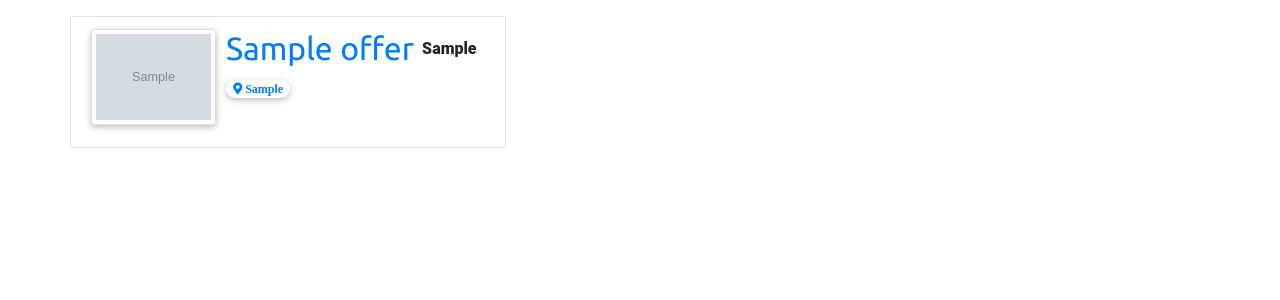
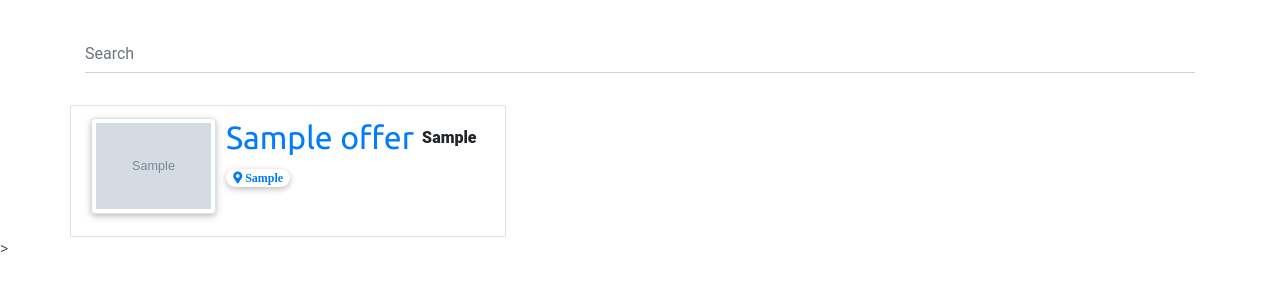
Before and after one commit to MindaugasVaitkus2/olxoffercrawler, a Flask app: page / in a window 1280 px wide. Shown: the part 48-348 px from the top of the page. Run offline with Flask 2, Linux system fonts and the light colour scheme; tables that the repository leaves empty hold one stand-in row (values such as "Sample post"); grey boxes marked "Sample" are stand-in pictures; some libraries are stand-ins or nearby versions.

Commit message:
Allow to search offers
Signed-off-by: blooser <Blooser@protonmail.com>

```diff
--- /dev/null
+++ b/webserver/static/js/index.js
@@ -0,0 +1,19 @@
+function searchOffers(){
+	var pattern = $("#search").val()
+	var offers = document.getElementsByTagName("li")
+
+	for(var i=0; i<offers.length; ++i){
+		var title = offers[i].getElementsByClassName("title")[0].textContent
+		var location = offers[i].getElementsByClassName("location")[0].textContent
+
+		if(title.toLowerCase().indexOf(pattern) !== -1 ||
+				location.toLowerCase().indexOf(pattern) !== -1)
+			offers[i].style.display = ""
+		else
+			offers[i].setAttribute("style", "display: none !important")
+	}
+}
+
+$("#search").on("keyup", function(){
+	searchOffers()
+})
--- a/webserver/templates/index.html
+++ b/webserver/templates/index.html
@@ -19,6 +19,11 @@
                     OLX Crawler
                 </h1>
             </div>
+            <div class="col-12">
+                <div class="md-form">
+                    <input type="text" id="search" class="form-control" placeholder="Search">
+                </div>
+            </div>
             {% if offers %}
 
             <ul id="offers" class="list-group">
@@ -32,12 +37,12 @@
                         </div>
                         <div class="media-body">
                             <h2 class="media-heading mt-0">
-                                <a href="{{ offer.url }}" target="_blank"> {{ offer.title }} </a>
+                                <a href="{{ offer.url }}" target="_blank" class="title"> {{ offer.title }} </a>
                             </h2>
 
                             <span class="badge badge-muted badge-pill">
                                     <a href="https://www.google.pl/maps/place/{{ offer.location }}" target="_blank">
-                                        <i class="fas fa-map-marker-alt">
+                                        <i class="fas fa-map-marker-alt location">
                                             {{ offer.location }}
                                         </i>
                                     </a>
@@ -60,6 +65,7 @@
 
     <script src="https://ajax.googleapis.com/ajax/libs/jquery/3.4.0/jquery.min.js"></script>
     <script src="https://unpkg.com/bootstrap-material-design@4.1.1/dist/js/bootstrap-material-design.js" integrity="sha384-CauSuKpEqAFajSpkdjv3z9t8E7RlpJ1UP0lKM/+NdtSarroVKu069AlsRPKkFBz9" crossorigin="anonymous"></script>
+    <script type="text/javascript" src="{{ url_for('static', filename='js/index.js') }}"></script>>
 </body>
 
 </html>
```
